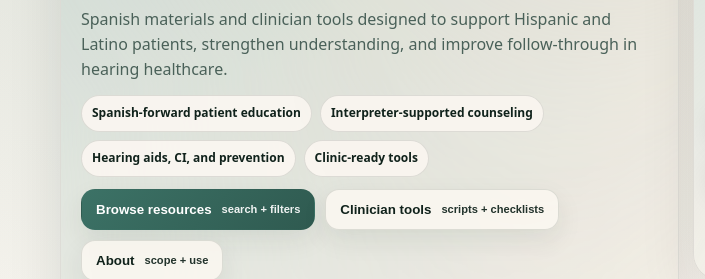
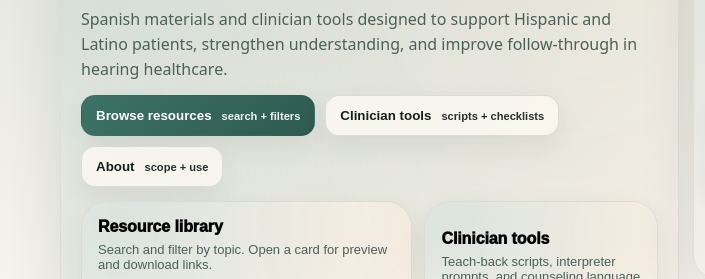
Before and after one commit to genayala/capstone-website, a plain HTML site: page index.html in a window 1280 px wide. Shown: the part 313-592 px from the top of the page, 0-705 px from the left. Drawn offline with Linux system fonts and the light colour scheme.

Commit message:
Update index.html

```diff
--- a/index.html
+++ b/index.html
@@ -691,12 +691,7 @@
             strengthen understanding, and improve follow-through in hearing healthcare.
           </p>
 
-          <div class="chips" aria-label="Highlights">
-            <div class="chip">Spanish-forward patient education</div>
-            <div class="chip">Interpreter-supported counseling</div>
-            <div class="chip">Hearing aids, CI, and prevention</div>
-            <div class="chip">Clinic-ready tools</div>
-          </div>
+
 
           <div class="cta-row">
             <button class="btn primary" data-go="panel-resources">Browse resources <small>search + filters</small></button>
```
